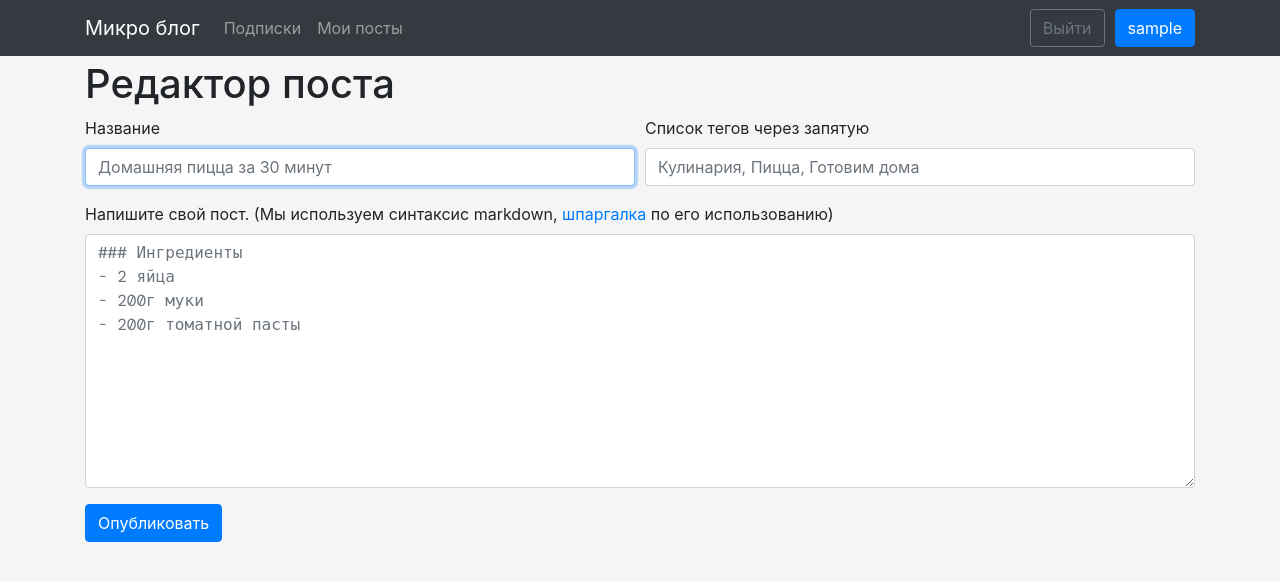
After one commit to GeorgiySurkov/personal-blog, a Flask app: page /write_post/ in a window 1280 px wide. The commit adds this page. Shown: the top 581 px of the page. Run offline with Flask 2, Linux system fonts and the light colour scheme; the visitor is signed in with stand-in values (Sample User, id 1); data comes from the database, SQL or seed files in the repository; some libraries are stand-ins or nearby versions.

Commit message:
some changes

```diff
--- a/app/forms.py
+++ b/app/forms.py
@@ -1,8 +1,9 @@
 from flask_wtf import FlaskForm
 import wtforms as wtf
+from wtforms.fields.html5 import DateTimeLocalField
 import wtforms.validators as vlds
-from .validators import UsernameValidator
 
+from .validators import UsernameValidator, TagValidator
 from .models import User
 
 
@@ -22,14 +23,6 @@ class LoginForm(FlaskForm):
         render_kw={'placeholder': 'Пароль'}
     )
     remember_me = wtf.BooleanField('Запомнить меня')
-
-    # def validate_password(self, field):
-    #     if '@' in field.data:  # easy way to check if it is email or username
-    #         user = User.query.filter_by(email=field.data).first()
-    #     else:
-    #         user = User.query.filter_by(username=field.data).first()
-    #     if user is None or not user.check_password(self.password.data):
-    #         vlds.ValidationError('Неправильное имя пользователя или пароль')
 
 
 class RegisterForm(FlaskForm):
@@ -70,3 +63,20 @@ class RegisterForm(FlaskForm):
     def validate_email(self, field):
         if User.query.filter_by(email=field.data).first() is not None:
             raise vlds.ValidationError('Этот email уже занят')
+
+
+class PostForm(FlaskForm):
+    title = wtf.StringField(
+        'Название',
+        validators=[
+            vlds.DataRequired('Название не может быть пустым'),
+            vlds.Length(max=128, message='Название поста не может быть больше 128 символов')
+        ]
+    )
+    text = wtf.TextAreaField(
+        validators=[vlds.DataRequired('Пост не может быть пустым')]
+    )
+    tags = wtf.StringField(
+        'Список тегов через запятую',
+        validators=[TagValidator()]
+    )
--- a/app/models.py
+++ b/app/models.py
@@ -1,4 +1,5 @@
 from werkzeug.security import generate_password_hash, check_password_hash
+from datetime import datetime
 from flask_login import UserMixin
 
 from . import db, login
@@ -16,22 +17,15 @@ class Post(db.Model):
     id = db.Column(db.Integer, primary_key=True)
     title = db.Column(db.String(128))
     md_text = db.Column(db.Text())
-    html_text = db.Column(db.Text(), nullable=True)
-    date_published = db.Column(db.DateTime)
-    date_created = db.Column(db.DateTime)
+    html_text = db.Column(db.Text())
+    date_created = db.Column(db.DateTime, default=datetime.utcnow())
     tags = db.relationship(
         'Tag',
         secondary=tag_post_relation,
         lazy='subquery',
-        backref=db.backref('pages', lazy=True)
+        backref=db.backref('posts', lazy=True)
     )
     user_id = db.Column(db.Integer, db.ForeignKey('user.id'))
-
-    def __init__(self, **kwargs):
-        if 'html_text' not in kwargs:
-            # TODO convert markdown to html
-            pass
-        super(Post, self).__init__(**kwargs)
 
     def __repr__(self):
         if len(self.md_text) > 15:
@@ -47,8 +41,21 @@ class Tag(db.Model):
     __tablename__ = 'tag'
 
     id = db.Column(db.Integer, primary_key=True)
-    name = db.Column(db.String(64))
-    color = db.Column(db.String(6))  # Represents tag color in hex, for e.g. '#ebac0c' (hash symbol not included)
+    name = db.Column(db.String(64), unique=True, index=True)
+    color = db.Column(db.String(6), default='3e4652')
+    is_bg_dark = db.Column(db.Boolean)
+    # Represents tag color in hex, for e.g. '#ebac0c' (hash symbol not included)
+
+    def __init__(self, *args, **kwargs):
+        if 'is_bg_dark' not in kwargs:
+            if 'color' not in kwargs:
+                color = '3e4652'
+            else:
+                color = kwargs['color']
+            red, green, blue = color[:2], color[2:4], color[4:]
+            red, green, blue = map(lambda x: int(x, 16), [red, green, blue])
+            kwargs['is_bg_dark'] = (red * 0.299 + green * 0.587 + blue * 0.114) <= 186
+        super(Tag, self).__init__(*args, **kwargs)
 
     def __repr__(self):
         if self.id:
--- a/app/routes.py
+++ b/app/routes.py
@@ -1,30 +1,43 @@
-from flask import redirect, url_for, flash, render_template
+from flask import redirect, url_for, flash, render_template, request
 from flask_login import current_user, login_user, logout_user, login_required
+from flask_sqlalchemy import Pagination
+from werkzeug.urls import url_parse
+from markdown import markdown
 
 from . import app, db
-from .forms import LoginForm, RegisterForm
-from .models import User
+from .forms import LoginForm, RegisterForm, PostForm
+from .models import User, Tag, Post
+from .services import parse_tags
 
-menu_items = [
+
+@app.route('/index/')
+@app.route('/')
+def index():
+    menu_items = [
         {
             'href': '#',
             'label': 'Подписки'
         },
         {
-            'href': '#',
+            'href': url_for('my_posts', page=1),
             'label': 'Мои посты'
         }
     ]
-
-
-@app.route('/index/')
-@app.route('/')
-def index():
     return render_template('index.html', menu_items=menu_items)
 
 
 @app.route('/login/', methods=['GET', 'POST'])
 def login():
+    menu_items = [
+        {
+            'href': '#',
+            'label': 'Подписки'
+        },
+        {
+            'href': url_for('my_posts', page=1),
+            'label': 'Мои посты'
+        }
+    ]
     if current_user.is_authenticated:
         flash({
             'header': f'Вы уже вошли, {current_user.username}',
@@ -45,7 +58,10 @@ def login():
             'header': 'Вход',
             'body': f'Вы успешно вошли в свой аккаунт, {user.username}'
         }, 'toast-info')
-        return redirect(url_for('index'))
+        next_page = request.args.get('next')
+        if not next_page or url_parse(next_page).netloc != '':
+            next_page = url_for('index')
+        return redirect(next_page)
     return render_template('login.html', form=form, menu_items=menu_items, title="Войти в аккаунт")
 
 
@@ -58,6 +74,16 @@ def logout():
 
 @app.route('/register/', methods=['GET', 'POST'])
 def register():
+    menu_items = [
+        {
+            'href': '#',
+            'label': 'Подписки'
+        },
+        {
+            'href': url_for('my_posts', page=1),
+            'label': 'Мои посты'
+        }
+    ]
     if current_user.is_authenticated:
         flash({
             'header': f'Вы уже вошли, {current_user.username}',
@@ -66,10 +92,7 @@ def register():
         return redirect(url_for('index'))
     form = RegisterForm()
     if form.validate_on_submit():
-        user = User(
-            username=form.username.data,
-            email=form.email.data,
-        )
+        user = User(username=form.username.data, email=form.email.data)
         user.set_password(form.password.data)
         db.session.add(user)
         db.session.commit()
@@ -86,3 +109,66 @@ def register():
 def profile(user_id: int):
     user = User.query.get_or_404(user_id)
     return f"{user.username}'s profile"
+
+
+@app.route('/write_post/', methods=['GET', 'POST'])
+@login_required
+def write_post():
+    menu_items = [
+        {
+            'href': '#',
+            'label': 'Подписки'
+        },
+        {
+            'href': url_for('my_posts', page=1),
+            'label': 'Мои посты'
+        }
+    ]
+    form = PostForm()
+    if form.validate_on_submit():
+        html_text = markdown(form.text.data)
+        post = Post(
+            title=form.title.data,
+            md_text=form.text.data,
+            html_text=html_text,
+            author=current_user
+        )
+        # db.session.add(post)
+        # db.session.commit()
+        tags = parse_tags(form.tags.data)
+        for tag in tags:
+            tag_record = Tag.query.filter_by(name=tag).first()
+            if tag_record is None:
+                tag_record = Tag(name=tag)
+            post.tags.append(tag_record)
+            db.session.add(tag_record)
+        db.session.add(post)
+        db.session.commit()
+        flash({
+            'header': 'Пост',
+            'body': 'Ваш пост успешно сохранен'
+        }, 'toast-info')
+        return redirect(url_for('index'))
+    return render_template('write_post.html', form=form, title='Редактор поста', menu_items=menu_items)
+
+
+@app.route('/my_posts/')
+@login_required
+def my_posts():
+    menu_items = [
+        {
+            'href': '#',
+            'label': 'Подписки'
+        },
+        {
+            'active': True,
+            'href': url_for('my_posts', page=1),
+            'label': 'Мои посты'
+        }
+    ]
+    page = request.args.get('page')
+    if page is None:
+        return redirect(url_for('my_posts', page='1'))
+    page = int(page)
+    pagination = Post.query.filter_by(author=current_user).paginate(page, 1, False)
+    return render_template('my_posts.html', pagination=pagination, menu_items=menu_items, title='Мои посты')
--- a/app/templates/base.html
+++ b/app/templates/base.html
@@ -8,7 +8,7 @@
   {% block head %}
   {% endblock %}
 </head>
-<body style="height: 100vh; background-color: #f5f5f5">
+<body style="background-color: #f5f5f5">
 <nav class="navbar fixed-top navbar-expand-lg navbar-dark bg-dark">
   <div class="container">
     <a class="navbar-brand" href="{{ url_for('index') }}">Микро блог</a>
@@ -39,7 +39,8 @@
             <a class="btn btn-outline-secondary" href="{{ url_for('logout') }}">Выйти</a>
           </li>
           <li>
-                        <a class="btn btn-primary" href="{{ url_for('profile', user_id=current_user.id) }}">{{ current_user.username }}</a>
+            <a class="btn btn-primary"
+               href="{{ url_for('profile', user_id=current_user.id) }}">{{ current_user.username }}</a>
             {# TODO href for user profile #}
           </li>
         {% endif %}
--- a/app/templates/login.html
+++ b/app/templates/login.html
@@ -1,9 +1,9 @@
 {% extends 'base.html' %}
 
 {% block content %}
-    <div class="container h-100">
+  <div class="container" style="height: 100vh">
     <div class="row h-100 justify-content-center align-items-center">
-            <form action="{{ url_for('login') }}" method="POST"
+      <form action="" method="POST"
             style="width: 322px; padding: 20px">
         {{ form.csrf_token }}
         <h3 class="text-center">Войти в аккаунт</h3>
--- a/app/templates/register.html
+++ b/app/templates/register.html
@@ -1,9 +1,9 @@
 {% extends 'base.html' %}
 
 {% block content %}
-    <div class="container h-100">
+  <div class="container" style="height: 100vh">
     <div class="row h-100 justify-content-center align-items-center">
-            <form action="{{ url_for('register') }}" method="POST"
+      <form action="" method="POST"
             style="width: 322px; padding: 20px">
         {{ form.csrf_token }}
         <h3 class="text-center">Регистрация</h3>
--- /dev/null
+++ b/app/templates/write_post.html
@@ -0,0 +1,36 @@
+{% extends 'base.html' %}
+
+{% block head %}
+  <link href="https://fonts.googleapis.com/css2?family=DM+Mono&display=swap" rel="stylesheet">
+{% endblock %}
+
+{% block content %}
+  <div class="container" style="margin-top: 60px">
+    <h1>Редактор поста</h1>
+    <form action="{{ url_for('write_post') }}" method="POST">
+      {{ form.csrf_token() }}
+      <div class="form-row">
+        <div class="col-xl-6 mb-3">
+          {{ form.title.label() }}
+          {{ render_field_with_validation_classes(form.title, class="form-control", autofocus='', placeholder="Домашняя пицца за 30 минут") }}
+        </div>
+        <div class="col-xl-6 mb-3">
+          {{ form.tags.label() }}
+          {{ render_field_with_validation_classes(form.tags, class="form-control", placeholder="Кулинария, Пицца, Готовим дома") }}
+        </div>
+      </div>
+      <div class="form-group">
+        <label for="text">Напишите свой пост. (Мы используем синтаксис markdown, <a
+            href="https://paulradzkov.com/2014/markdown_cheatsheet/" target="_blank">шпаргалка</a> по его
+          использованию)</label>
+        {{ render_field_with_validation_classes(
+                    form.text, class="form-control",
+                    rows=10,
+                    style="font-family: 'DM Mono', monospace",
+                    placeholder="### Ингредиенты  \n- 2 яйца\n- 200г муки\n- 200г томатной пасты"
+                ) }}
+      </div>
+      <button type="submit" class="btn btn-primary">Опубликовать</button>
+    </form>
+  </div>
+{% endblock %}
--- a/requirements.txt
+++ b/requirements.txt
@@ -11,6 +11,7 @@ idna==2.9
 itsdangerous==1.1.0
 Jinja2==2.11.2
 Mako==1.1.2
+Markdown==3.2.2
 MarkupSafe==1.1.1
 python-dateutil==2.8.1
 python-dotenv==0.13.0
```
Also changed, not shown: app/services.py (added, +10 -0 lines), app/templates/index.html (+4 -4 lines), app/templates/my_posts.html (added, +34 -0 lines), app/templates/pagination.html (added, +17 -0 lines), app/validators.py (+19 -0 lines), app/templates/toasts.html (indentation only), migrations/versions/0ad032467a22_.py (renamed from migrations/versions/da1225b57f2b_.py). Lines whose indentation alone changed are shown as unchanged.
